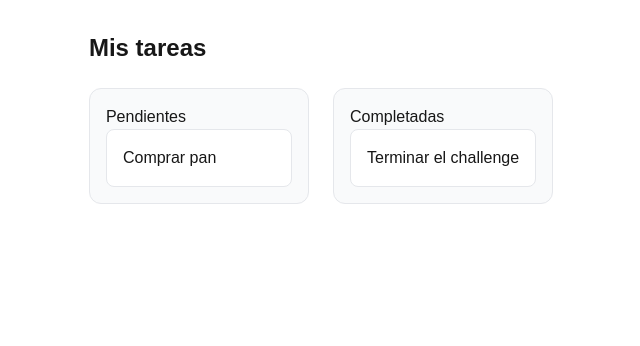
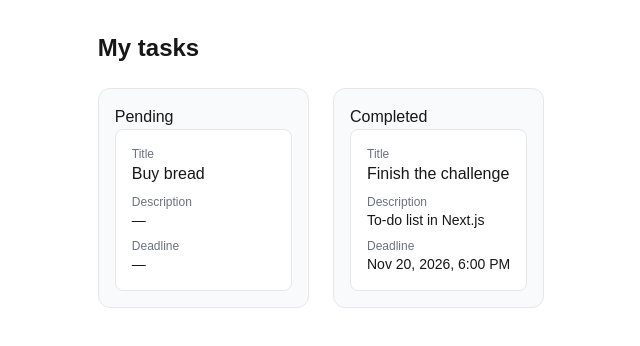
Before and after one commit to yerkortiz/todo-app, a Next.js app: page / in a window 1280 px wide. Shown: the top 346 px of the page, without its empty margins (319-959 px from the left). Built offline with nearby package versions, Linux system fonts and the light colour scheme.

Commit message:
feat: show the tasks fields

```diff
--- a/app/page.tsx
+++ b/app/page.tsx
@@ -6,29 +6,36 @@ type Task = {
   id: string;
   title: string;
   description?: string;
-  dueAt?: string;
+  deadline?: string;
   status: TaskStatus;
 };
 
 const STATUS_LABELS: Record<TaskStatus, string> = {
-  pending: "Pendientes",
-  completed: "Completadas",
+  pending: "Pending",
+  completed: "Completed",
 };
 
 const SAMPLE_TASKS: Task[] = [
   {
     id: "1",
-    title: "Comprar pan",
+    title: "Buy bread",
     status: "pending",
   },
   {
     id: "2",
-    title: "Terminar el challenge",
-    description: "To-do list en Next.js",
-    dueAt: "2026-11-20T18:00",
+    title: "Finish the challenge",
+    description: "To-do list in Next.js",
+    deadline: "2026-11-20T18:00",
     status: "completed",
   },
 ];
+
+function formatDeadline(deadline: string) {
+  return new Date(deadline).toLocaleString("en-US", {
+    dateStyle: "medium",
+    timeStyle: "short",
+  });
+}
 
 type TaskListProps = {
   title: string;
@@ -45,7 +52,22 @@ function TaskList({ title, tasks }: TaskListProps) {
             key={task.id}
             className="rounded-lg border border-gray-200 bg-white p-4 dark:border-gray-700 dark:bg-gray-800"
           >
-            {task.title}
+            <dl className="flex flex-col gap-2">
+              <div>
+                <dt className="text-xs text-gray-500">Title</dt>
+                <dd className="font-medium">{task.title}</dd>
+              </div>
+              <div>
+                <dt className="text-xs text-gray-500">Description</dt>
+                <dd className="text-sm">{task.description ?? "—"}</dd>
+              </div>
+              <div>
+                <dt className="text-xs text-gray-500">Deadline</dt>
+                <dd className="text-sm">
+                  {task.deadline ? formatDeadline(task.deadline) : "—"}
+                </dd>
+              </div>
+            </dl>
           </li>
         ))}
       </ul>
@@ -59,7 +81,7 @@ export default function Home() {
 
   return (
     <main className="mx-auto max-w-4xl p-8">
-      <h1 className="text-2xl font-bold mb-6">Mis tareas</h1>
+      <h1 className="mb-6 text-2xl font-bold">My tasks</h1>
       <div className="grid gap-6 md:grid-cols-2">
         {statuses.map((status) => (
           <TaskList
```
